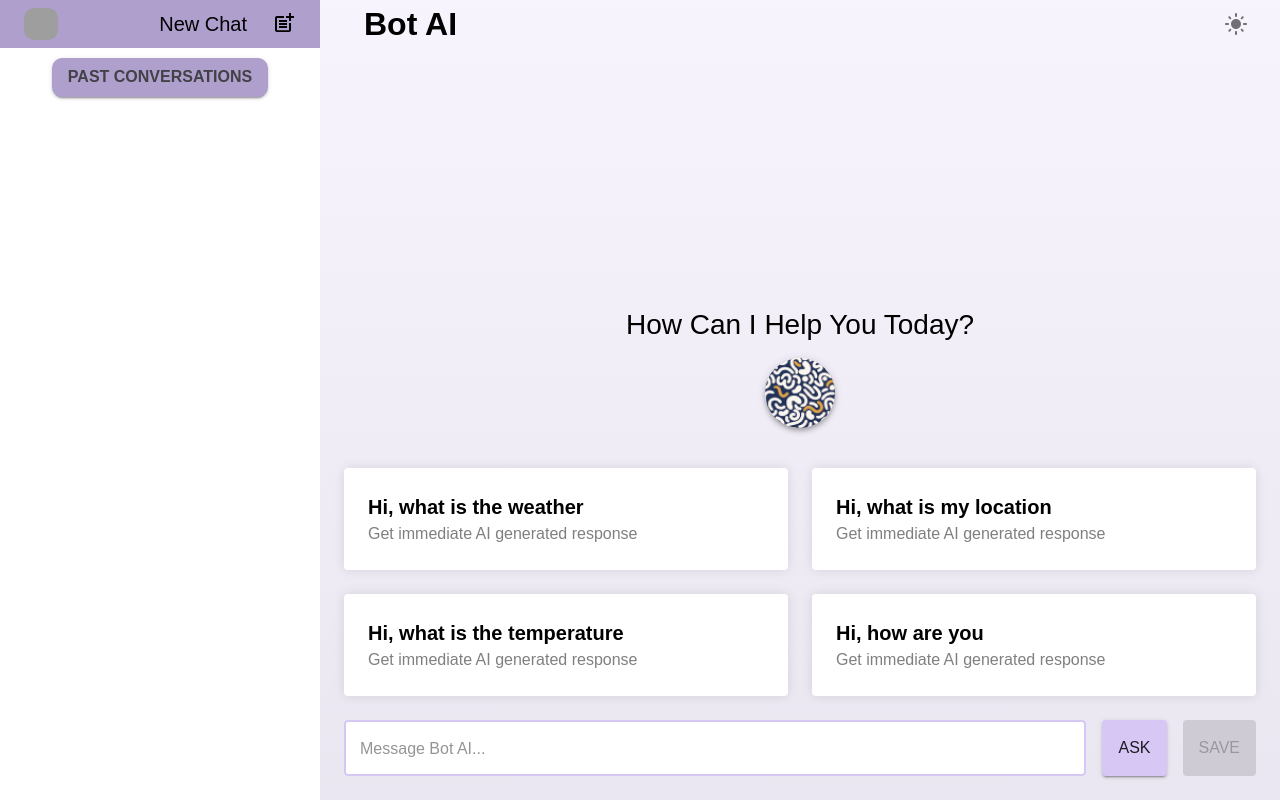
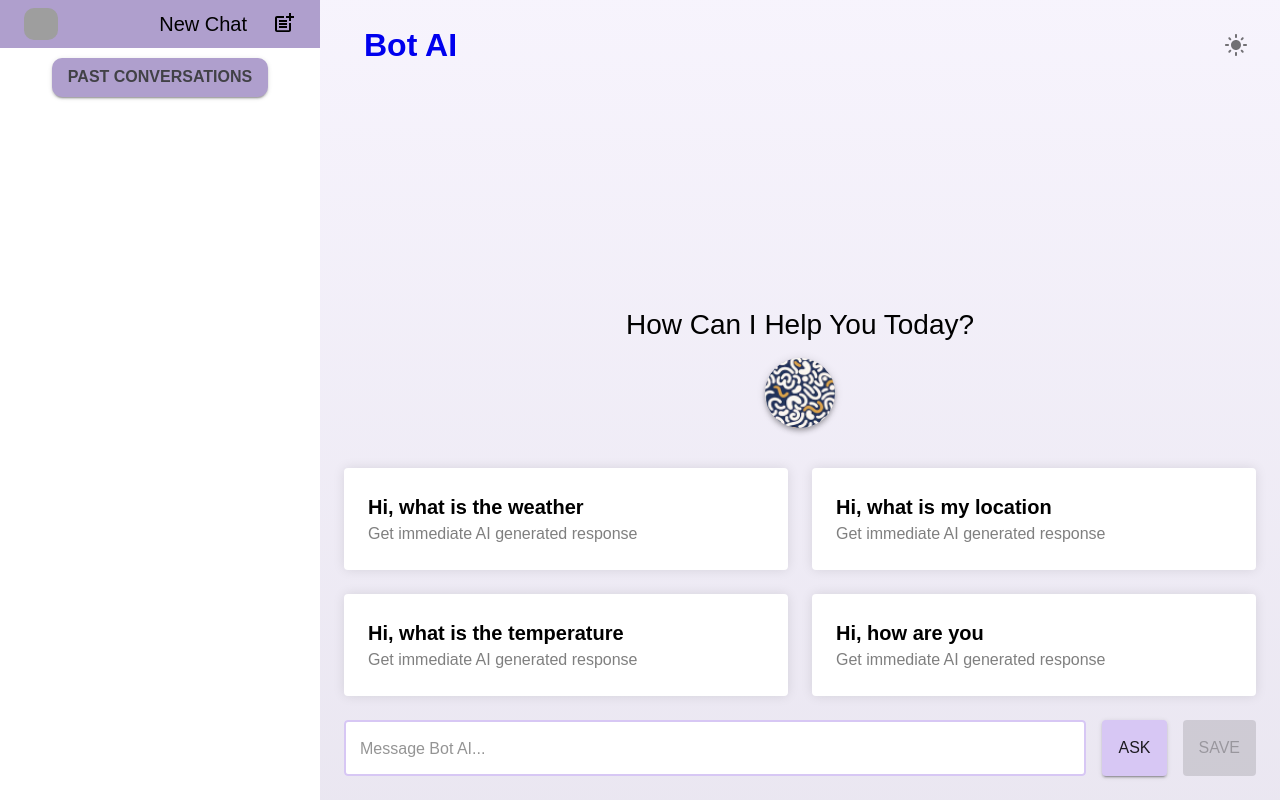
Before and after one commit to Brittosandy/BotAI, a React (Create React App) app: page / in a window 1280 px wide. Built offline with nearby package versions, Linux system fonts and the light colour scheme; grey boxes are pictures that could not be loaded.

Commit message:
updated code

```diff
--- a/src/components/Header/Header.jsx
+++ b/src/components/Header/Header.jsx
@@ -43,7 +43,7 @@ const Header = () => {
             }}
           >
             <Link to="/" style={{ textDecoration: "none" }}>
-              <h1 style={{ color: mode === "light" ? "#000" : "#fff", margin: 0 }}>
+              <h1>
                 Bot AI
               </h1>
             </Link>
```
